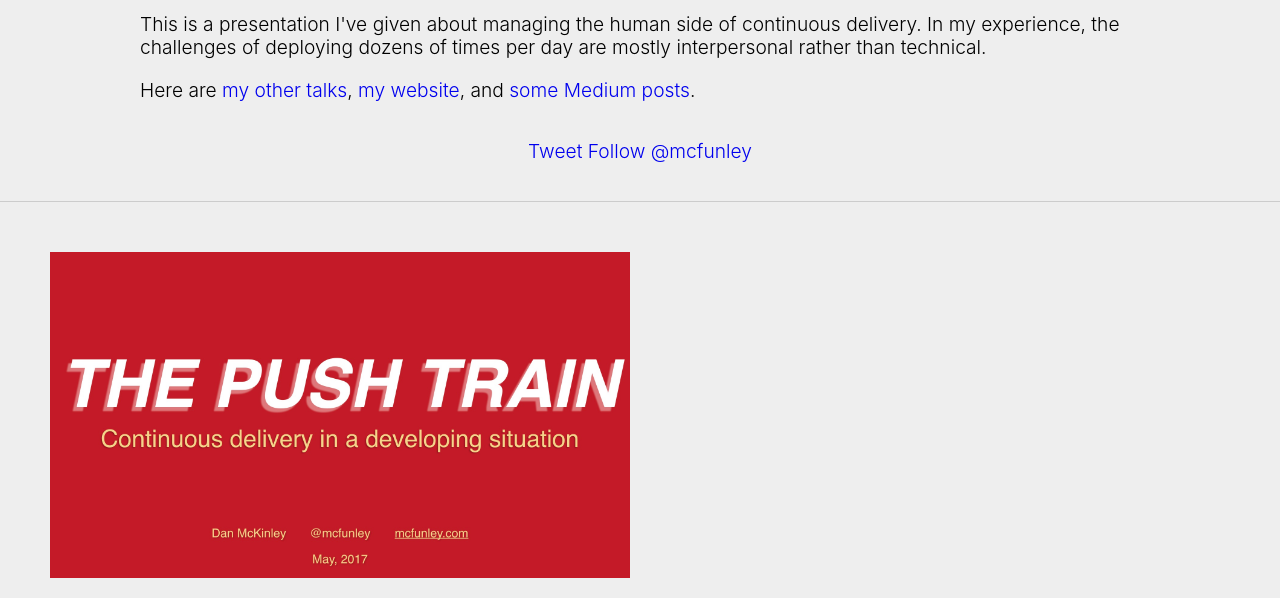
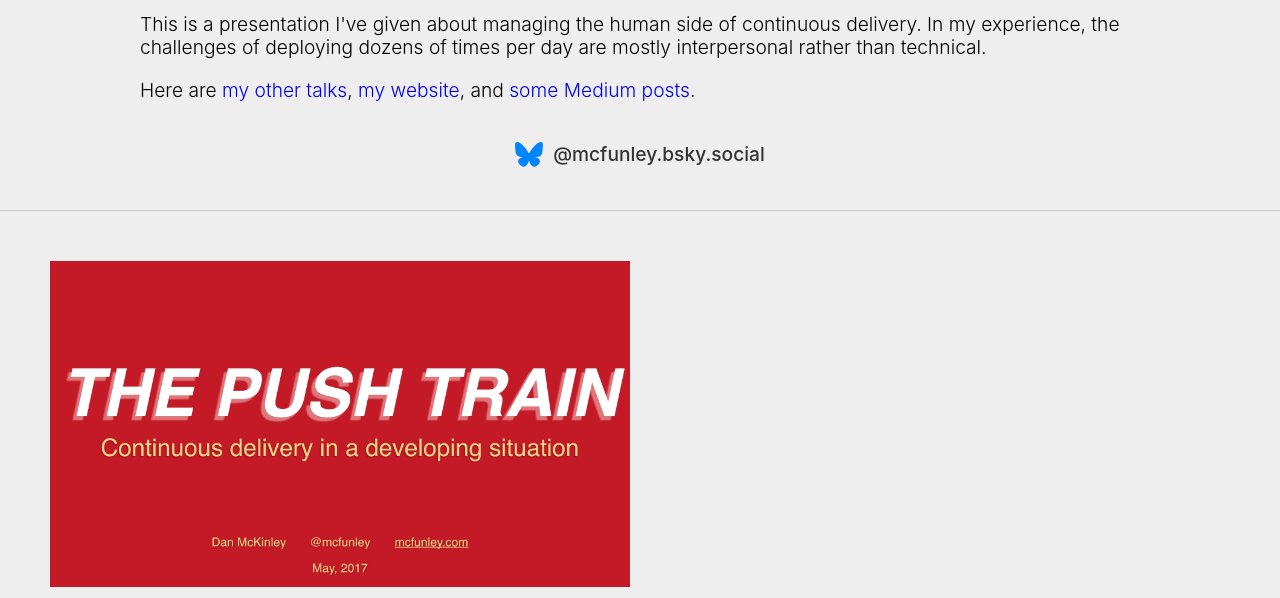
Before and after one commit to mcfunley/the-push-train, a plain HTML site: page index.html in a window 1280 px wide. Shown: the part 184-782 px from the top of the page. Drawn offline with Linux system fonts and the light colour scheme.

Commit message:
bsky links

```diff
--- a/index.html
+++ b/index.html
@@ -26,18 +26,10 @@
       </p>
 
       <div class="share">
-        <a class="twitter-share-button" href="https://twitter.com/intent/tweet"
-           data-via="mcfunley"
-           data-size="large">
-          Tweet
+        <a class="bsky" href="https://bsky.app/profile/mcfunley.bsky.social">
+          <svg fill="none" viewBox="0 0 64 57" width="28" style="width: 28px; height: 24.9375px;"><path fill="#0085ff" d="M13.873 3.805C21.21 9.332 29.103 20.537 32 26.55v15.882c0-.338-.13.044-.41.867-1.512 4.456-7.418 21.847-20.923 7.944-7.111-7.32-3.819-14.64 9.125-16.85-7.405 1.264-15.73-.825-18.014-9.015C1.12 23.022 0 8.51 0 6.55 0-3.268 8.579-.182 13.873 3.805ZM50.127 3.805C42.79 9.332 34.897 20.537 32 26.55v15.882c0-.338.13.044.41.867 1.512 4.456 7.418 21.847 20.923 7.944 7.111-7.32 3.819-14.64-9.125-16.85 7.405 1.264 15.73-.825 18.014-9.015C62.88 23.022 64 8.51 64 6.55c0-9.818-8.578-6.732-13.873-2.745Z"></path></svg>
+          <span class="handle">@mcfunley.bsky.social</span>
         </a>
-
-        <a class="twitter-follow-button" href="https://twitter.com/mcfunley"
-           data-show-count="false"
-           data-size="large">
-          Follow @mcfunley
-        </a>
-
       </div>
     </header>
 
@@ -1161,18 +1153,10 @@
 
     <footer>
       <div class="share">
-        <a class="twitter-share-button" href="https://twitter.com/intent/tweet"
-           data-via="mcfunley"
-           data-size="large">
-          Tweet
+        <a class="bsky" href="https://bsky.app/profile/mcfunley.bsky.social">
+          <svg fill="none" viewBox="0 0 64 57" width="28" style="width: 28px; height: 24.9375px;"><path fill="#0085ff" d="M13.873 3.805C21.21 9.332 29.103 20.537 32 26.55v15.882c0-.338-.13.044-.41.867-1.512 4.456-7.418 21.847-20.923 7.944-7.111-7.32-3.819-14.64 9.125-16.85-7.405 1.264-15.73-.825-18.014-9.015C1.12 23.022 0 8.51 0 6.55 0-3.268 8.579-.182 13.873 3.805ZM50.127 3.805C42.79 9.332 34.897 20.537 32 26.55v15.882c0-.338.13.044.41.867 1.512 4.456 7.418 21.847 20.923 7.944 7.111-7.32 3.819-14.64-9.125-16.85 7.405 1.264 15.73-.825 18.014-9.015C62.88 23.022 64 8.51 64 6.55c0-9.818-8.578-6.732-13.873-2.745Z"></path></svg>
+          <span class="handle">@mcfunley.bsky.social</span>
         </a>
-
-        <a class="twitter-follow-button" href="https://twitter.com/mcfunley"
-           data-show-count="false"
-           data-size="large">
-          Follow @mcfunley
-        </a>
-
       </div>
 
       <p><a class="club-index" href="http://dotclub.club">Check out my other clubs</a></p>
@@ -1183,21 +1167,5 @@
       </p>
     </footer>
 
-    <script>window.twttr = (function(d, s, id) {
-  var js, fjs = d.getElementsByTagName(s)[0],
-    t = window.twttr || {};
-  if (d.getElementById(id)) return t;
-  js = d.createElement(s);
-  js.id = id;
-  js.src = "https://platform.twitter.com/widgets.js";
-  fjs.parentNode.insertBefore(js, fjs);
-
-  t._e = [];
-  t.ready = function(f) {
-    t._e.push(f);
-  };
-
-  return t;
-}(document, "script", "twitter-wjs"));</script>
   </body>
 </html>
--- a/presentation.css
+++ b/presentation.css
@@ -163,3 +163,24 @@ a:hover, a:active, a:focus {
 .club-index a:hover {
   text-decoration: underline;
 }
+
+
+.bsky {
+  display: inline-flex;
+  align-items: center;
+}
+.bsky .handle {
+  margin-left: 10px;
+}
+.share a, .share a:visited {
+  color: #333;
+  font-weight: 500;
+  text-decoration: none;
+}
+.share a:hover {
+  text-decoration: none;
+  color: #555;
+}
+.share {
+  text-align: center;
+}
```
